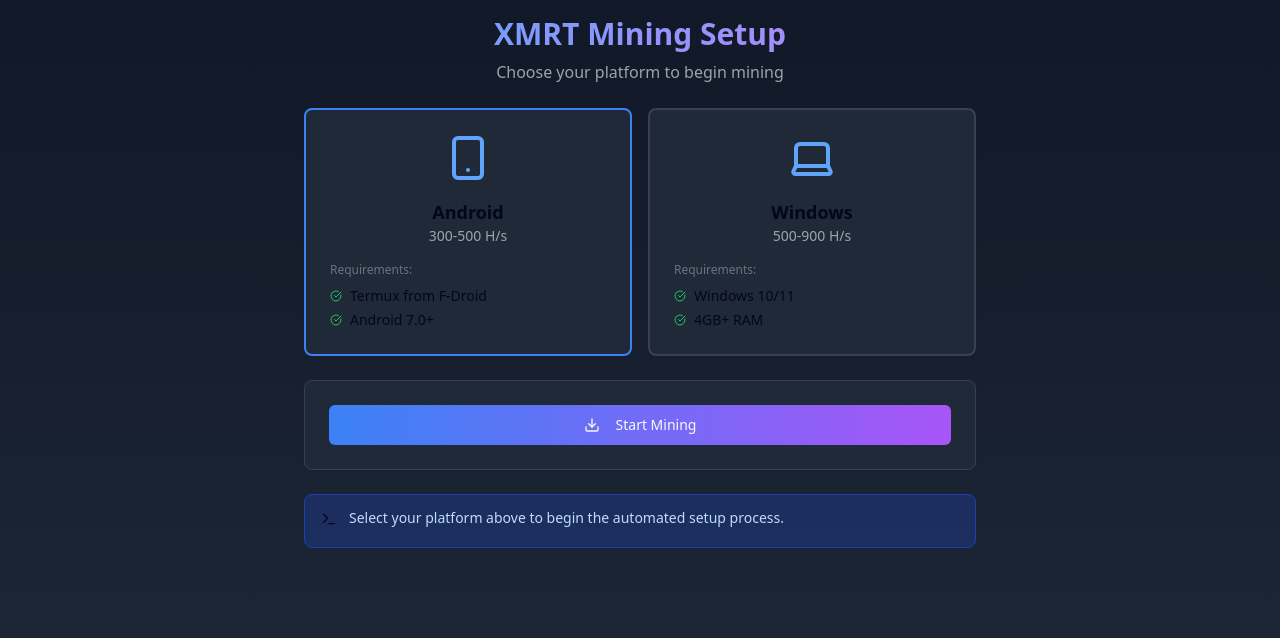
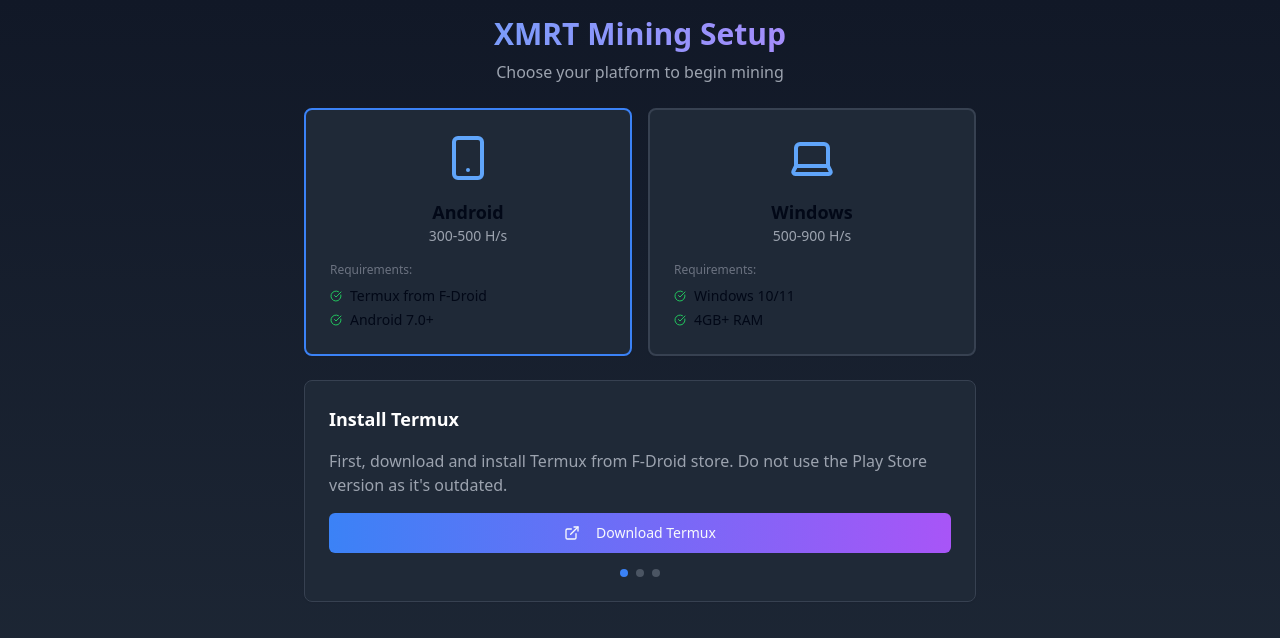
Before and after one commit to DevGruGold/xmrtbanking, a React (Vite) app: page / in a window 1280 px wide. Both pictures are taken after a click on the element 468 px from the left and 232 px from the top of the page. Shown: the top 638 px of the page. Built offline with nearby package versions, Linux system fonts and the light colour scheme.

Commit message:
Add setup instructions for Termux
Implement initial steps for users to download Termux and run the command `pkg install python` as part of the setup process.
[skip gpt_engineer]

```diff
--- a/src/pages/Index.tsx
+++ b/src/pages/Index.tsx
@@ -11,7 +11,8 @@ import {
   AlertTriangle,
   Download,
   Terminal,
-  Activity
+  Activity,
+  ExternalLink
 } from 'lucide-react';
 
 const UnifiedDeployment = () => {
@@ -19,6 +20,7 @@ const UnifiedDeployment = () => {
   const [deploymentStatus, setDeploymentStatus] = useState('idle');
   const [progress, setProgress] = useState(0);
   const [deviceId, setDeviceId] = useState('');
+  const [installStep, setInstallStep] = useState(0);
 
   const platforms = [
     {
@@ -37,19 +39,82 @@ const UnifiedDeployment = () => {
     }
   ];
 
+  const androidSteps = [
+    {
+      title: "Install Termux",
+      description: "First, download and install Termux from F-Droid store. Do not use the Play Store version as it's outdated.",
+      action: "Download Termux",
+      link: "https://f-droid.org/en/packages/com.termux/"
+    },
+    {
+      title: "Install Python",
+      description: "Open Termux and run the following command:",
+      command: "pkg install python",
+      action: "Next Step"
+    },
+    {
+      title: "Ready to Deploy",
+      description: "Python is installed. You can now proceed with the mining setup.",
+      action: "Start Mining"
+    }
+  ];
+
   const handleDeploy = async () => {
     if (!selectedPlatform) return;
+
+    if (selectedPlatform === 'android' && installStep < androidSteps.length - 1) {
+      setInstallStep(prev => prev + 1);
+      return;
+    }
 
     setDeploymentStatus('deploying');
     setDeviceId(`xmrt_${Math.random().toString(36).substring(7)}`);
 
-    // Simulate deployment steps
     for (let i = 0; i <= 100; i += 20) {
       setProgress(i);
       await new Promise(resolve => setTimeout(resolve, 1000));
     }
 
     setDeploymentStatus('complete');
+  };
+
+  const renderAndroidSetup = () => {
+    const currentStep = androidSteps[installStep];
+    return (
+      <Card className="bg-gray-800 border-gray-700">
+        <CardContent className="p-6 space-y-4">
+          <div className="space-y-4">
+            <h3 className="text-lg font-semibold text-white">{currentStep.title}</h3>
+            <p className="text-gray-400">{currentStep.description}</p>
+
+            {currentStep.command && (
+              <div className="bg-gray-900 p-3 rounded-md font-mono text-sm text-gray-300">
+                $ {currentStep.command}
+              </div>
+            )}
+
+            <Button
+              className="w-full bg-gradient-to-r from-blue-500 to-purple-500 hover:opacity-90"
+              onClick={currentStep.link ? () => window.open(currentStep.link, '_blank') : handleDeploy}
+            >
+              {currentStep.link ? <ExternalLink className="h-4 w-4 mr-2" /> : <Download className="h-4 w-4 mr-2" />}
+              {currentStep.action}
+            </Button>
+          </div>
+
+          <div className="flex justify-center space-x-2">
+            {androidSteps.map((_, index) => (
+              <div
+                key={index}
+                className={`h-2 w-2 rounded-full ${
+                  index === installStep ? 'bg-blue-500' : 'bg-gray-600'
+                }`}
+              />
+            ))}
+          </div>
+        </CardContent>
+      </Card>
+    );
   };
 
   const renderStatus = () => {
@@ -101,7 +166,11 @@ const UnifiedDeployment = () => {
                   ? 'border-blue-500'
                   : 'border-gray-700 hover:border-gray-600'
               }`}
-              onClick={() => setSelectedPlatform(platform.id)}
+              onClick={() => {
+                setSelectedPlatform(platform.id);
+                setInstallStep(0);
+                setDeploymentStatus('idle');
+              }}
             >
               <CardContent className="p-6">
                 <div className="flex flex-col items-center gap-4">
@@ -128,6 +197,9 @@ const UnifiedDeployment = () => {
         </div>
 
         {selectedPlatform && (
+          selectedPlatform === 'android' ? (
+            renderAndroidSetup()
+          ) : (
             <Card className="bg-gray-800 border-gray-700">
               <CardContent className="p-6 space-y-4">
                 <Button
@@ -142,9 +214,10 @@ const UnifiedDeployment = () => {
                 {renderStatus()}
               </CardContent>
             </Card>
+          )
         )}
 
-        {deploymentStatus === 'idle' && (
+        {deploymentStatus === 'idle' && !selectedPlatform && (
           <Alert className="bg-blue-900/50 border-blue-800">
             <Terminal className="h-4 w-4 text-blue-400" />
             <AlertDescription className="text-blue-200">
```
Lines whose indentation alone changed are shown as unchanged.
